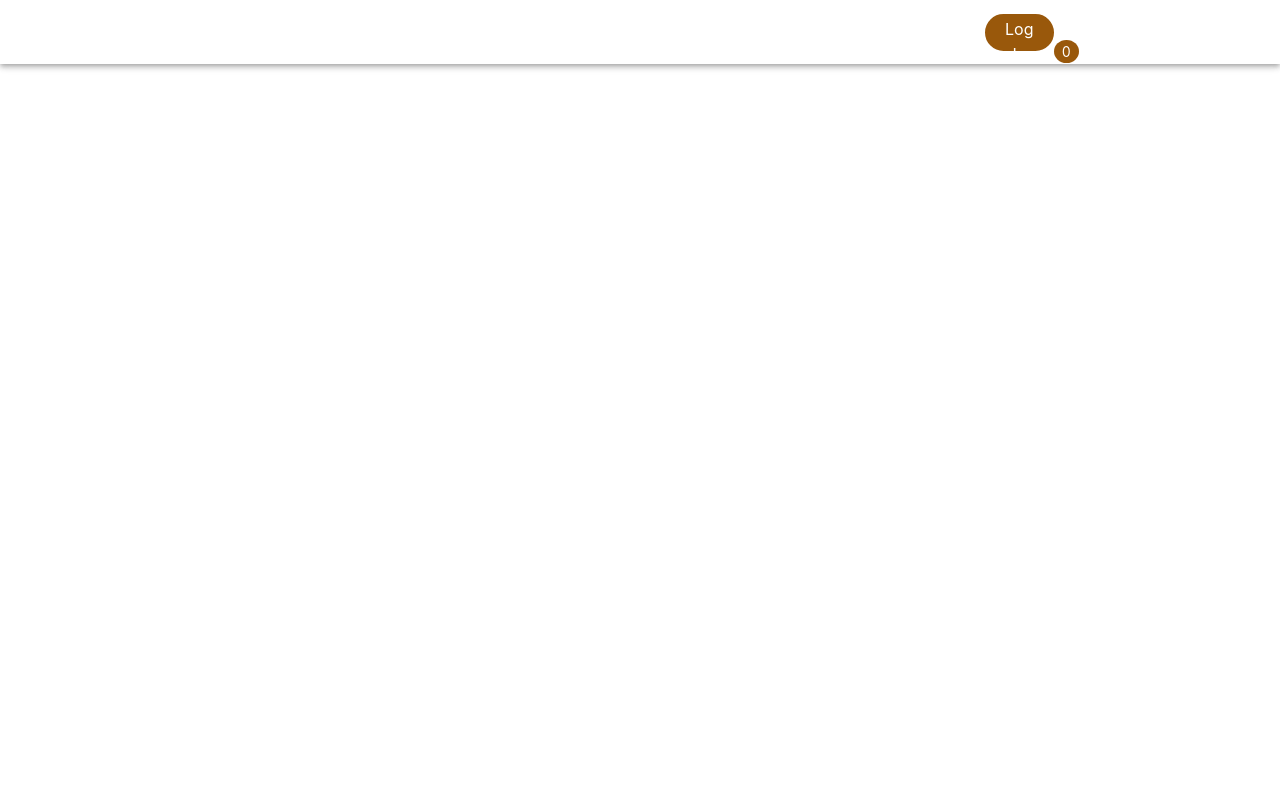
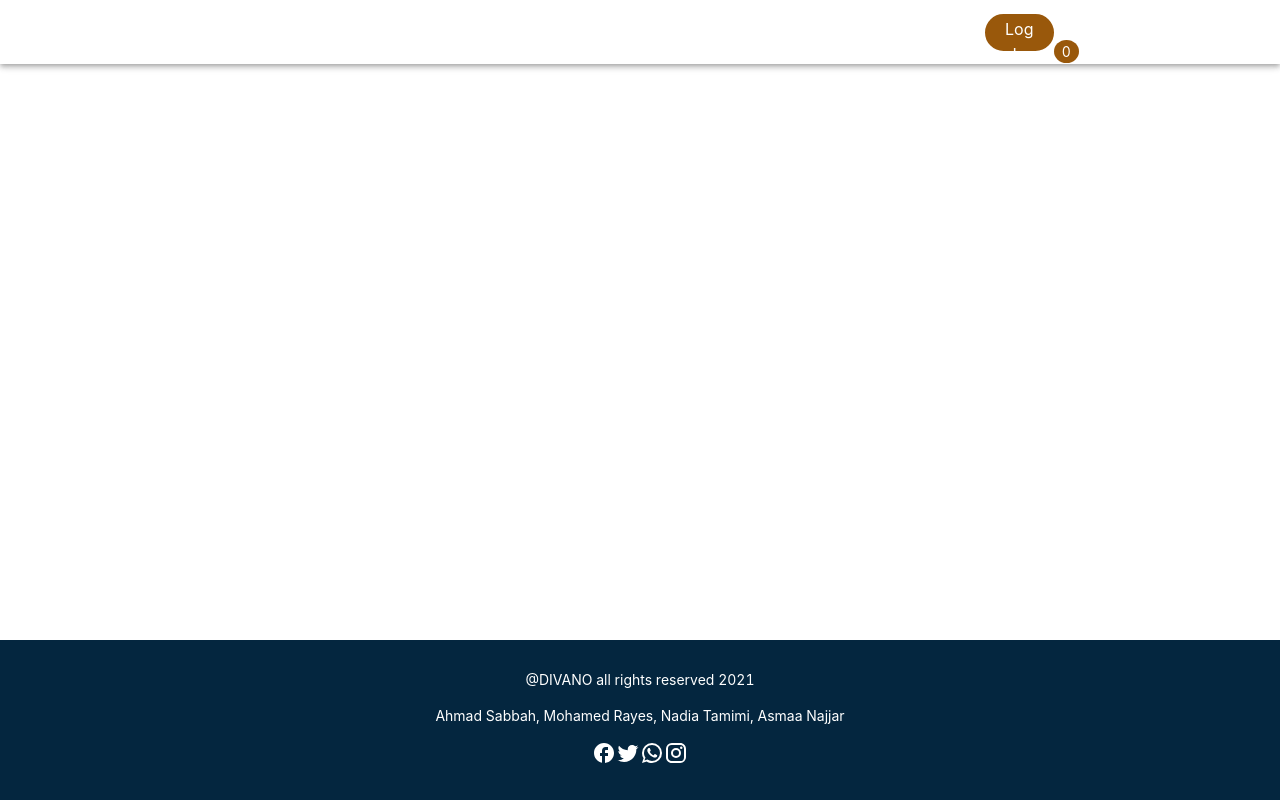
Before and after one commit to GSG-G10/divano, a React (Create React App) app in the folder client/: page /funiture in a window 1280 px wide. Built offline with nearby package versions, Linux system fonts and the light colour scheme; a web font is replaced by a local one.

Commit message:
create footer component

```diff
--- a/client/src/App.css
+++ b/client/src/App.css
@@ -87,3 +87,18 @@
   color: hsl(205, 88%, 13%);
   cursor: pointer;
 }
+
+/* Footer */
+.footer-com {
+  height: 20vh;
+  display: flex;
+  flex-direction: column;
+  background-color: #04263f;
+  justify-content: center;
+  align-items: center;
+  color: white;
+  position: fixed;
+  bottom: 0;
+  width: 100%;
+  text-align: center;
+}
--- a/client/src/App.js
+++ b/client/src/App.js
@@ -8,6 +8,7 @@ import MainHeader from './components/mainpage/MainHeader';
 import ProductDetails from './components/ProductDetails';
 import Login from "./components/Login";
 import "antd/dist/antd.css";
+import  Footer  from './components/common/Footer';
 
 
 
@@ -56,6 +57,7 @@ function App() {
             <Route exact path="/funiture" />
           </Switch>
         </ThemeProvider>
+        <Footer />
       </Router>
     </div>
   );
--- /dev/null
+++ b/client/src/components/common/Footer.js
@@ -0,0 +1,23 @@
+import FacebookRoundedIcon from '@mui/icons-material/FacebookRounded';
+import TwitterIcon from '@mui/icons-material/Twitter';
+import WhatsAppIcon from '@mui/icons-material/WhatsApp';
+import InstagramIcon from '@mui/icons-material/Instagram';
+
+const Footer = () => {
+    return (
+        <footer className='footer-com'>
+            <div className='sentence'>
+            <p>@DIVANO all rights reserved 2021</p>
+            <p>Ahmad Sabbah, Mohamed Rayes, Nadia Tamimi, Asmaa Najjar</p>
+            </div>
+            <div className='icons'>
+            <FacebookRoundedIcon />
+            <TwitterIcon />
+            <WhatsAppIcon />
+            <InstagramIcon />
+            </div>
+        </footer>
+    )
+}
+
+export default Footer;
```
